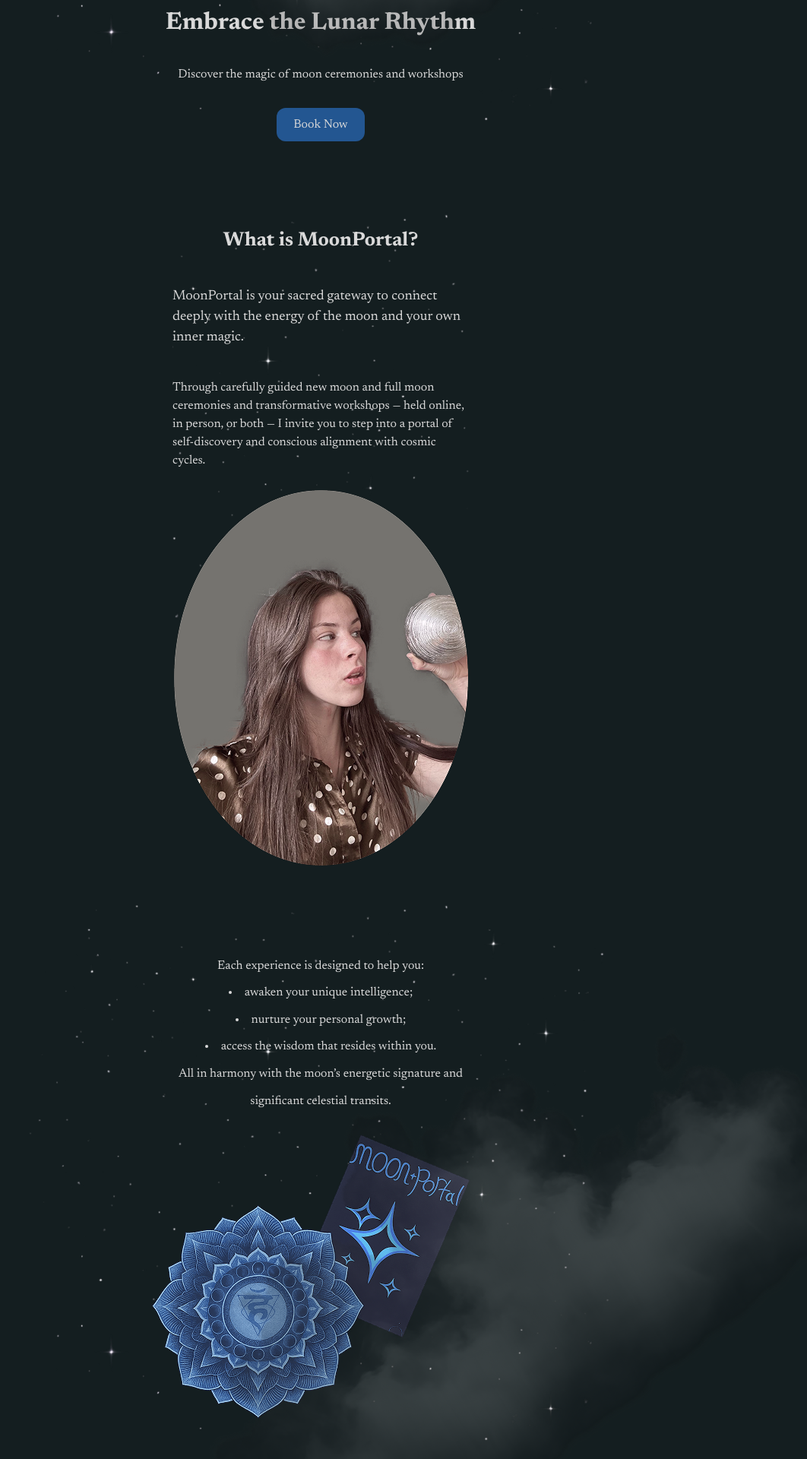
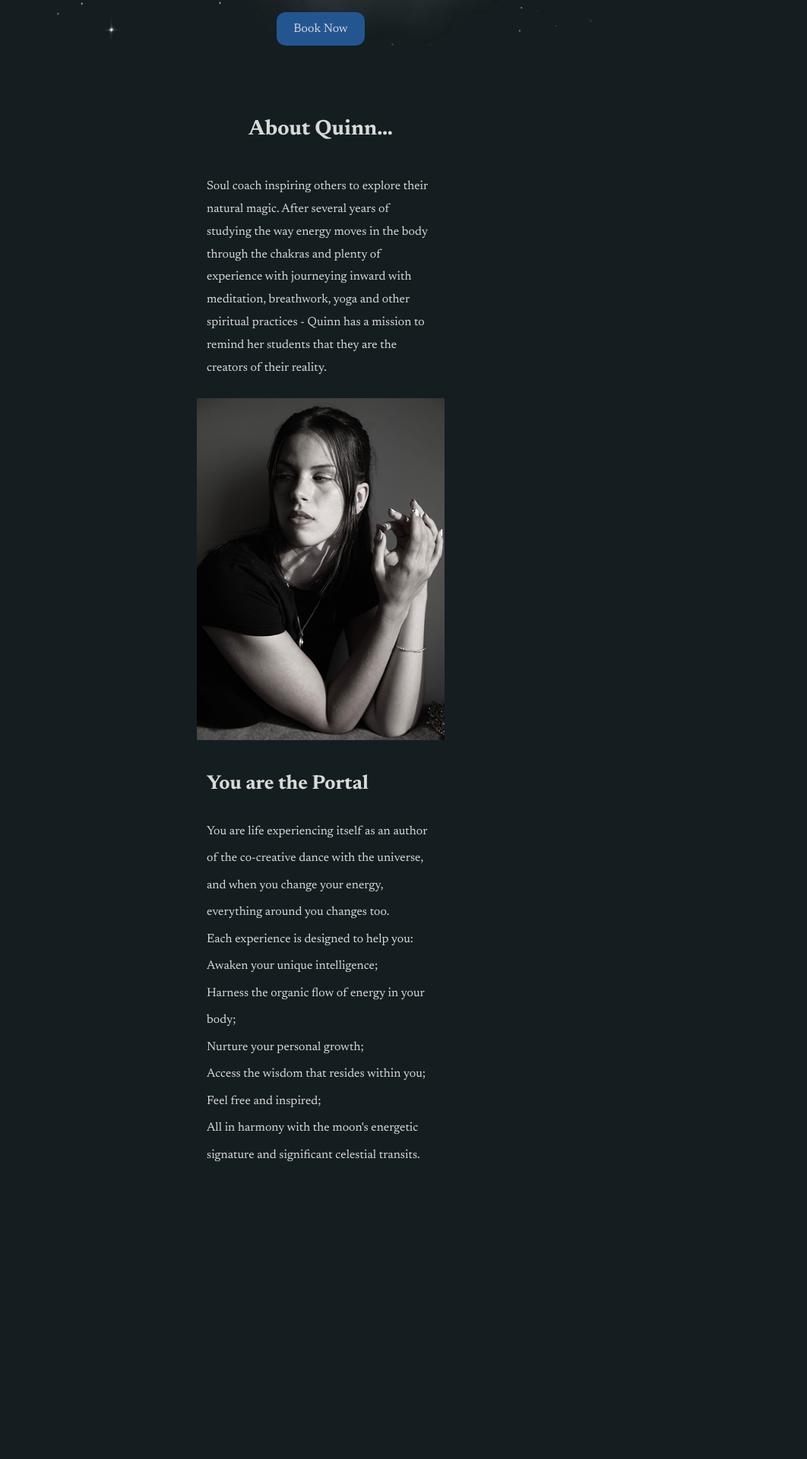
Before and after one commit to BokiiVlad/MoonPortal, a React (Vite) app: page / in a window 1280 px wide. Shown: the part 705-2625 px from the top of the page at 76% size, without its empty margins (218-1280 px from the left). After the commit the page ends 2243 px from the top, so only its background shows below. Built offline with nearby package versions, Linux system fonts and the light colour scheme.

Commit message:
refactor

```diff
--- a/src/components/AboutFirst/AboutFirst.jsx
+++ b/src/components/AboutFirst/AboutFirst.jsx
@@ -3,19 +3,15 @@ import style from "./AboutFirst.module.css";
 const AboutFirst = () => {
   return (
     <section className={style.aboutBox}>
-      <img className={style.stars} src="/pictures/Stars.png" />
-      <h2 className={style.title}>What is MoonPortal?</h2>
+      <h2 className={style.title}>About Quinn…</h2>
       <p className={style.firstText}>
-        MoonPortal is your sacred gateway to connect deeply with the energy of
-        the moon and your own inner magic.
+        Soul coach inspiring others to explore their natural magic. After
+        several years of studying the way energy moves in the body through the
+        chakras and plenty of experience with journeying inward with meditation,
+        breathwork, yoga and other spiritual practices - Quinn has a mission to
+        remind her students that they are the creators of their reality.
       </p>
-      <p>
-        Through carefully guided new moon and full moon ceremonies and
-        transformative workshops — held online, in person, or both — I invite
-        you to step into a portal of self-discovery and conscious alignment with
-        cosmic cycles.
-      </p>
-      <img className={style.img} src="/pictures/Quinn.png" />
+      <img className={style.img} src="/pictures/QuinnPhotoMobile.png" />
     </section>
   );
 };
--- a/src/components/AboutFirst/AboutFirst.module.css
+++ b/src/components/AboutFirst/AboutFirst.module.css
@@ -1,42 +1,27 @@
 .title {
-  padding-top: 52px;
+  font-weight: 700;
+  font-size: 28px;
   margin-bottom: 40px;
-  font-weight: 700;
-  font-size: 26px;
+  margin-top: 29px;
   text-align: center;
 }
 .firstText {
-  margin-bottom: 40px;
-  font-size: 18px;
+  line-height: 187%;
+  width: 300px;
+  margin: auto;
+  margin-bottom: 24px;
 }
 .img {
-  z-index: 7;
-  position: relative;
-  margin-top: 27px;
   margin-left: auto;
   margin-right: auto;
-  margin-bottom: 40px;
+  width: 326px;
+  height: 450px;
+  margin-bottom: 41px;
 }
-.stars {
-  position: absolute;
-  left: 50%;
-  transform: translateX(-50%);
-  width: 768px;
-  height: 768px;
-  z-index: 6;
-}
+
 .aboutBox {
   position: relative;
   margin: auto;
   width: 390px;
   overflow: hidden;
 }
-
-.cloud {
-  left: 50%;
-  transform: translateX(-50%);
-  width: 1007px;
-  height: auto;
-  z-index: 1;
-  object-fit: contain;
-}
--- a/src/components/AboutSecond/AboutSecond.jsx
+++ b/src/components/AboutSecond/AboutSecond.jsx
@@ -3,19 +3,24 @@ import style from "./AboutSecond.module.css";
 const AboutSecond = () => {
   return (
     <section className={style.box}>
-      <img className={style.stars} src="/pictures/Stars.png" />
-      <img className={style.cloudBottom} src="/pictures/Cloud.png" />
+      <h2 className={style.title}>You are the Portal</h2>
+      <p className={style.text}>
+        You are life experiencing itself as an author of the co-creative dance
+        with the universe, and when you change your energy, everything around
+        you changes too.
+      </p>
       <p className={style.text}>Each experience is designed to help you:</p>
       <ol className={style.list}>
-        <li>awaken your unique intelligence;</li>
-        <li>nurture your personal growth;</li>
-        <li>access the wisdom that resides within you.</li>
+        <li>Awaken your unique intelligence;</li>
+        <li>Harness the organic flow of energy in your body;</li>
+        <li>Nurture your personal growth;</li>
+        <li>Access the wisdom that resides within you;</li>
+        <li>Feel free and inspired;</li>
       </ol>
       <p className={style.text}>
-        All in harmony with the moon’s energetic signature and significant
+        All in harmony with the moon's energetic signature and significant
         celestial transits.
       </p>
-      <img className={style.img} src="/pictures/BookOptimized.png" />
     </section>
   );
 };
--- a/src/components/AboutSecond/AboutSecond.module.css
+++ b/src/components/AboutSecond/AboutSecond.module.css
@@ -1,24 +1,18 @@
 .box {
-  padding-top: 75px;
   line-height: 222%;
   text-align: center;
-  margin-bottom: 20px;
   position: relative;
   overflow: hidden;
+  width: 300px;
+  margin: auto;
+  text-align: left;
 }
-.text {
-  color: #d9d9d9;
-  width: 382px;
-  margin-left: auto;
-  margin-right: auto;
+.title {
+  font-weight: 700;
+  font-size: 26px;
+  margin-bottom: 26px;
 }
 .list {
-  color: #d9d9d9;
-  list-style-type: disc;
-  list-style-position: inside;
-  margin-left: auto;
-  margin-right: auto;
-  width: 382px;
 }
 .img {
   position: relative;
@@ -27,23 +21,3 @@
   margin-right: auto;
   z-index: 3;
 }
-.stars {
-  position: absolute;
-  left: 50%;
-  top: -24px;
-  transform: translateX(-50%);
-  width: 768px;
-  height: 768px;
-  z-index: 2;
-}
-
-.cloudBottom {
-  position: absolute;
-  top: 34px;
-  left: calc(50% + 280px);
-  transform: translateX(-50%) rotate(-32deg);
-  width: 1201px;
-  height: 801px;
-  object-fit: contain;
-  z-index: 9;
-}
--- a/src/components/Header/Header.jsx
+++ b/src/components/Header/Header.jsx
@@ -8,7 +8,7 @@ const Header = () => {
         <svg className={style.svg} width="16" height="16">
           <use href="/sprite/sprite.svg#icon-Logo-Vector"></use>
         </svg>
-        <p>MoonPortal</p>
+        <p className={style.title}>MoonPortal</p>
       </div>
       <nav>
         <ul className={style.list}>
--- a/src/components/Header/Header.module.css
+++ b/src/components/Header/Header.module.css
@@ -18,25 +18,9 @@
   padding: 41px 27px 21px 27px;
   line-height: 187%;
 }
-
-/*
-.svg {
-  margin-top: 7px;
-  stroke: #d3d6e6;
-  fill: #d3d6e6;
+.title {
+  font-weight: 700;
+  font-size: 16px;
+  line-height: 187%;
+  color: #d9d9d9;
 }
-.list {
-  display: flex;
-  gap: 32px;
-}
-.svgBox {
-  display: flex;
-  gap: 8px;
-}
-.headerBox {
-  display: flex;
-  justify-content: space-between;
-  margin-top: 60px;
-  padding: 52px 30px 30px 32px;
-  line-height: 187%;
-} */
--- a/src/components/HeroSection/HeroSection.jsx
+++ b/src/components/HeroSection/HeroSection.jsx
@@ -11,38 +11,13 @@ const HeroSection = () => {
       <Header />
       <div className={style.moonWrapper}>
         <img className={style.moon} src="/pictures/MoonOptimized.png" />
-        {/* <svg
-          className={style.svg}
-          width="605"
-          height="556"
-          viewBox="0 0 605 556"
-          fill="none"
-          xmlns="http://www.w3.org/2000/svg"
-        >
-          <path
-            d="M302.5 556C469.566 556 605 431.535 605 278C605 124.465 469.566 0 302.5 0C135.434 0 0 124.465 0 278C0 431.535 135.434 556 302.5 556Z"
-            fill="url(#paint0_radial_56_408)"
-          />
-          <defs>
-            <radialGradient
-              id="paint0_radial_56_408"
-              cx="0"
-              cy="0"
-              r="1"
-              gradientUnits="userSpaceOnUse"
-              gradientTransform="translate(302.5 278) scale(302.5 278)"
-            >
-              <stop stopColor="#ADD8E6" stopOpacity="0.4" />
-              <stop offset="1" stopColor="white" stopOpacity="0" />
-            </radialGradient>
-          </defs>
-        </svg> */}
       </div>
-      <h1 className={style.title}>Embrace the Lunar Rhythm</h1>
+      <h1 className={style.title}>Embrace your natural magic</h1>
       <p className={style.text}>
-        Discover the magic of moon ceremonies and workshops
+        Discover the transformational power of MoonPortal ceremonies and
+        workshops
       </p>
-      <Button children={"Book Now"} />
+      <Button className={style.but} children={"Book Now"} />
     </div>
   );
 };
--- a/src/components/HeroSection/HeroSection.module.css
+++ b/src/components/HeroSection/HeroSection.module.css
@@ -6,17 +6,33 @@
 }
 .title {
   margin-bottom: 32px;
+  width: 333px;
+  position: relative;
+  z-index: 10;
+  margin-left: auto;
+  margin-right: auto;
+  font-weight: 700;
+  font-size: 28px;
+  text-align: center;
+  line-height: 1;
 }
+
 .text {
+  width: 333px;
+  position: relative;
+  z-index: 20;
+  margin: auto;
   margin-bottom: 32px;
+  line-height: 187%;
+  text-align: center;
 }
 
 .moon {
   position: absolute;
-  top: 26px;
-  left: 48%;
+  max-width: 100%;
+  left: 50%;
   transform: translateX(-50%);
-  z-index: 2;
+  z-index: 7;
 }
 .cloudTop {
   position: absolute;
@@ -40,14 +56,6 @@
   z-index: 1;
 }
 
-/* .moonLight {
-  position: absolute;
-  top: 26px;
-  left: 50%;
-  transform: translateX(-50%);
-  width: 450px;
-  height: 560px;
-} */
 .svg {
   overflow: hidden;
   text-align: center;
@@ -59,7 +67,7 @@
 .stars {
   position: absolute;
   left: 50%;
-  bottom: 0;
+  top: 120px;
   transform: translateX(-50%);
   width: 768px;
   height: 768px;
@@ -69,6 +77,12 @@
 .moonWrapper {
   position: relative;
   margin: 0 auto;
-  height: 559px;
-  width: 331px;
+  height: 290px;
+  width: 290px;
+  margin-bottom: 73px;
+  margin-top: 26px;
 }
+.but {
+  position: relative;
+  z-index: 20;
+}
--- a/src/index.css
+++ b/src/index.css
@@ -10,6 +10,7 @@ body {
   line-height: 1.5;
   color: #d9d9d9;
   background-color: #141e20;
+  overflow-x: hidden;
 }
 
 p,
--- a/src/pages/Home/Home.jsx
+++ b/src/pages/Home/Home.jsx
@@ -12,10 +12,10 @@ const Home = () => {
       <HeroSection />
       <AboutFirst />
       <AboutSecond />
-      <Services />
+      {/* <Services />
       <ReadyBegin />
       <Contact />
-      <Footer />
+      <Footer /> */}
     </>
   );
 };
```
Also changed, not shown: public/pictures/Quinn.png (deleted), public/pictures/QuinnPhotoMobile.png (added).
